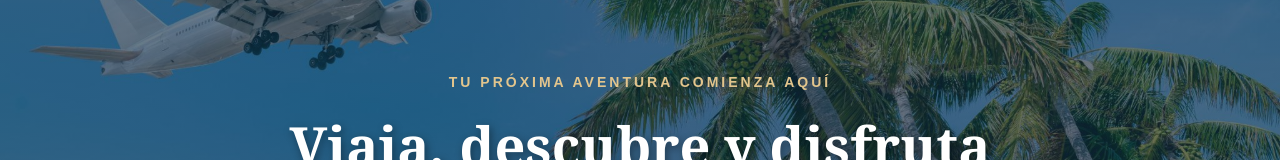
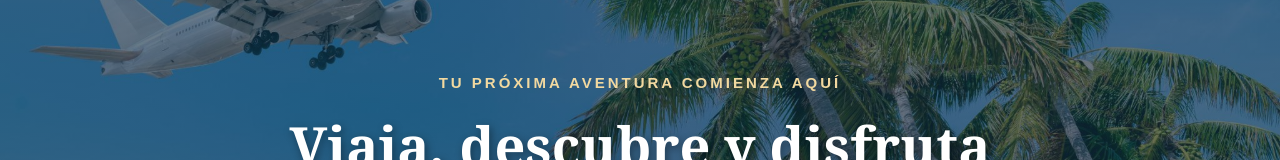
Before and after one commit to Aleclqro09/traveling-sky, a plain HTML site: page index.html in a window 1280 px wide. Shown: the part 522-682 px from the top of the page. Drawn offline with Linux system fonts and the light colour scheme.

Commit message:
Update estilos.css

```diff
--- a/estilos.css
+++ b/estilos.css
@@ -159,11 +159,16 @@ section h2 {
 }
 
 .hero .etiqueta {
-    color: #E2C58D;
-    font-size: 14px;
+    display: block;
+    position: relative;
+    z-index: 2;
+    color: #F2D9A0;
+    font-size: 15px;
     font-weight: bold;
     letter-spacing: 3px;
     margin-bottom: 18px;
+    visibility: visible;
+    opacity: 1;
 }
 
 .hero h2 {
```
